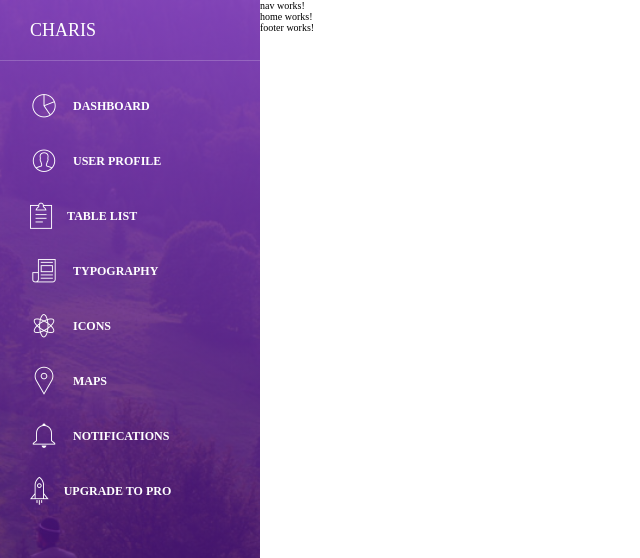
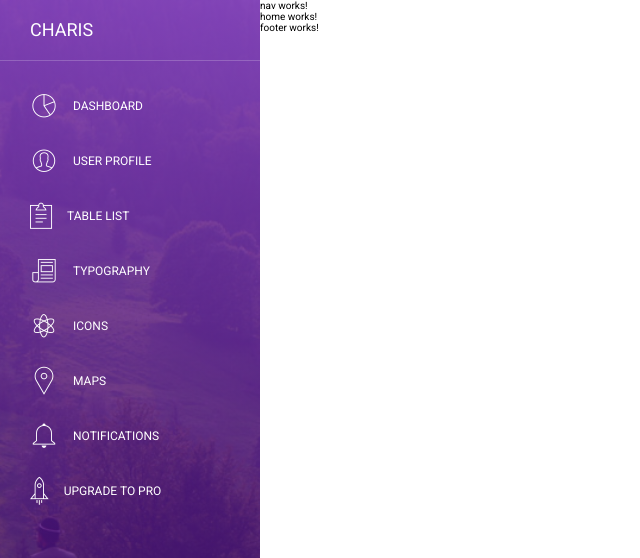
Before and after one commit to onwuvic/angular-admin-dashboard, an Angular app: page /dashboard in a window 1280 px wide. Shown: the top 558 px of the page, without its empty margins (0-640 px from the left). Built offline with nearby package versions, Linux system fonts and the light colour scheme.

Commit message:
add typography

```diff
--- a/src/app/shared/side-nav/side-nav.component.scss
+++ b/src/app/shared/side-nav/side-nav.component.scss
@@ -1,5 +1,3 @@
-@import '../../../assets/sass/abstracts/variables';
-
 .sidebar-wrapper {
   background-image: linear-gradient(
         to bottom,
--- a/src/assets/sass/abstracts/_variables.scss
+++ b/src/assets/sass/abstracts/_variables.scss
@@ -16,5 +16,10 @@
   --shadow-dark: 0 2rem 6rem rgba(0, 0, 0, .3);
   --shadow-light: 0 2rem 5rem rgba(0, 0, 0, .06);
 
-  --line: 1px solid var(--color-grey-light-2)
+  --line: 1px solid var(--color-grey-light-2);
+
+  --font-weight-light: 300 !important;
+  --font-weight-normal: 400 !important;
+  --font-weight-semi: 500 !important;
+  --font-weight-bold: 600 !important;
 }
--- /dev/null
+++ b/src/assets/sass/base/_typograhy.scss
@@ -0,0 +1,14 @@
+body,
+h1, .h1,
+h2, .h2,
+h3, .h3,
+h4, .h4,
+h5, .h5,
+h6, .h6,
+p,
+a {
+  -moz-osx-font-smoothing: grayscale;
+  -webkit-font-smoothing: antialiased;
+  font-family: "Roboto","Helvetica Neue",Arial,sans-serif;
+  font-weight: var(--font-weight-normal);
+}
--- a/src/styles.scss
+++ b/src/styles.scss
@@ -1,3 +1,4 @@
 /* You can add global styles to this file, and also import other style files */
+@import 'assets/sass/abstracts/variables';
 @import 'assets/sass/base/base';
-@import 'assets/sass/abstracts/variables';
+@import 'assets/sass/base/typograhy';
```
